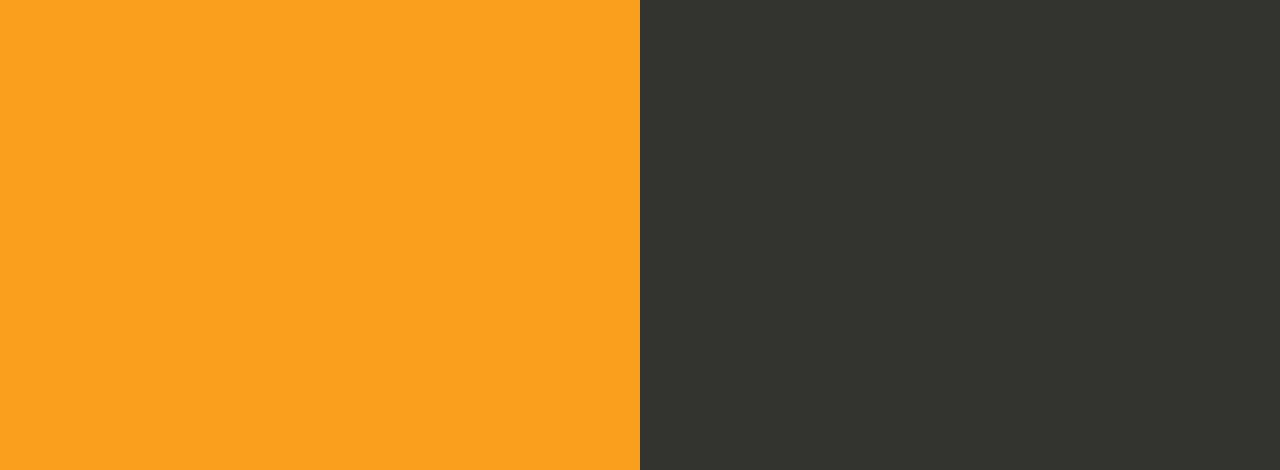
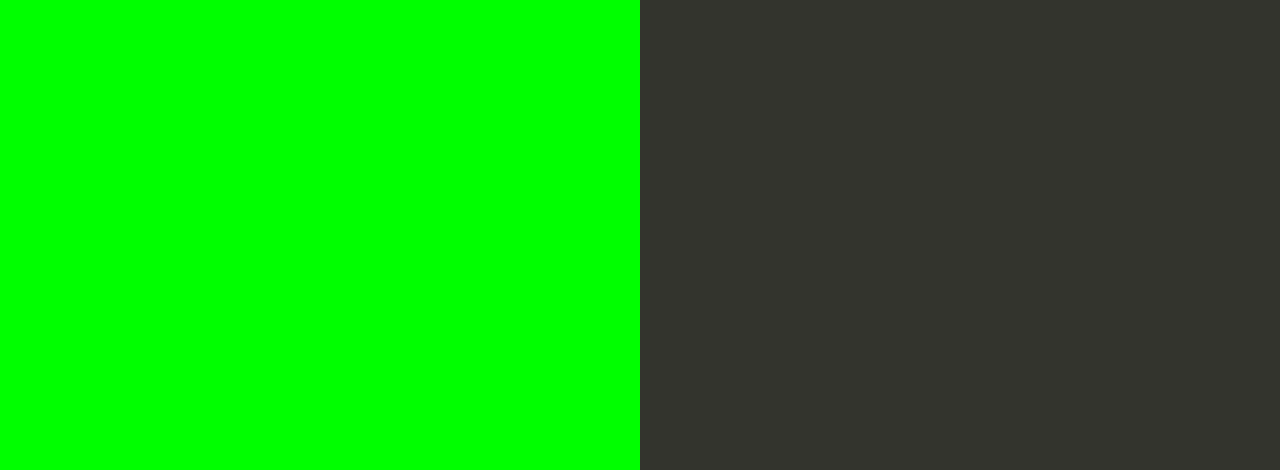
Before and after one commit to ProyectoComponentes/node-prueba-ci-cd, a website: page index.html in a window 1280 px wide. Shown: the part 330-800 px from the top of the page. Drawn offline with Linux system fonts and the light colour scheme.

Commit message:
Update index.html

```diff
--- a/index.html
+++ b/index.html
@@ -35,7 +35,7 @@
 
         text-align: right;
         padding-top: 11em;
-        background-color: #f99d1c;
+        background-color: #00FF00 ;
 
       }
       .textColumn p {
```
